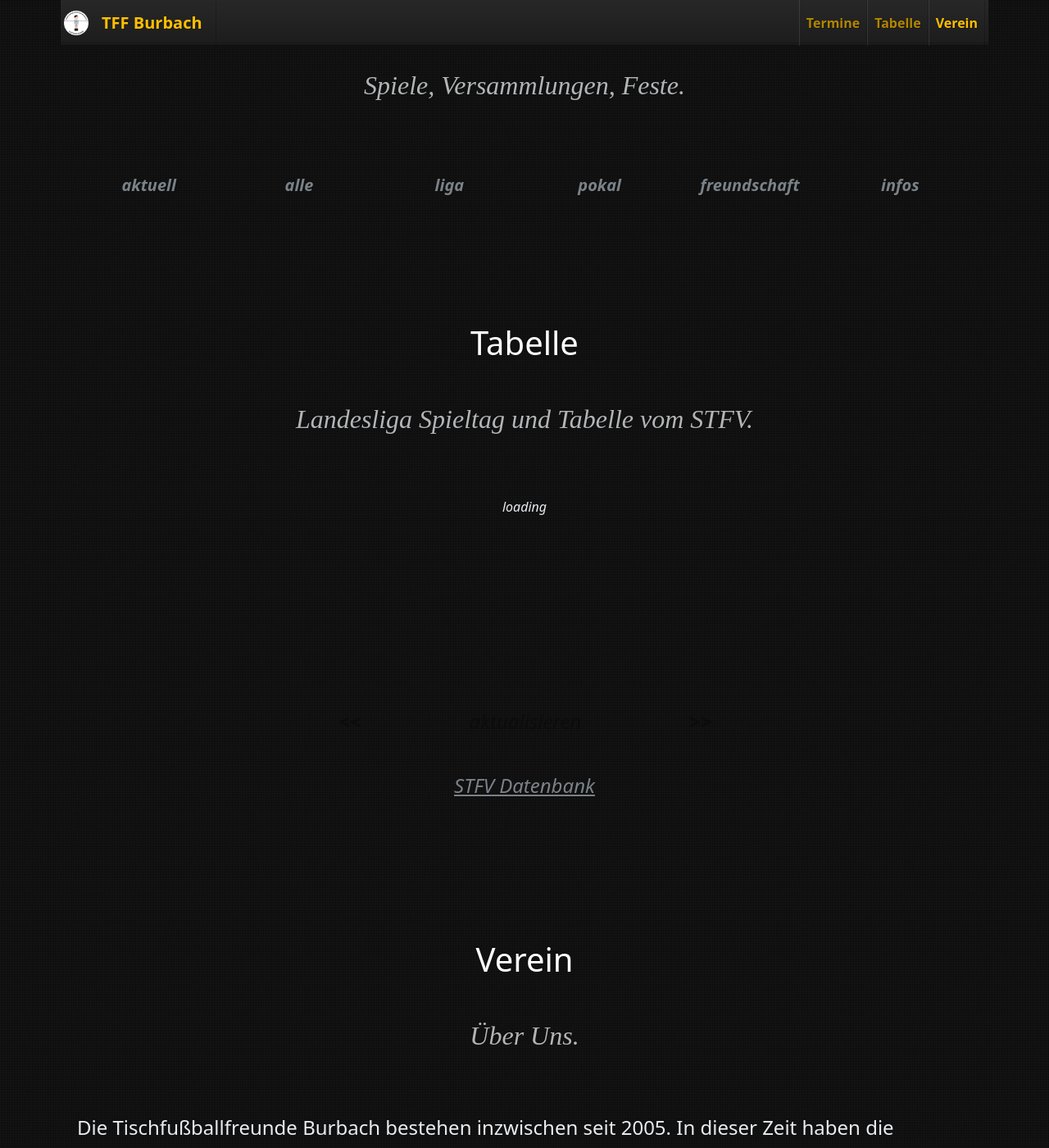
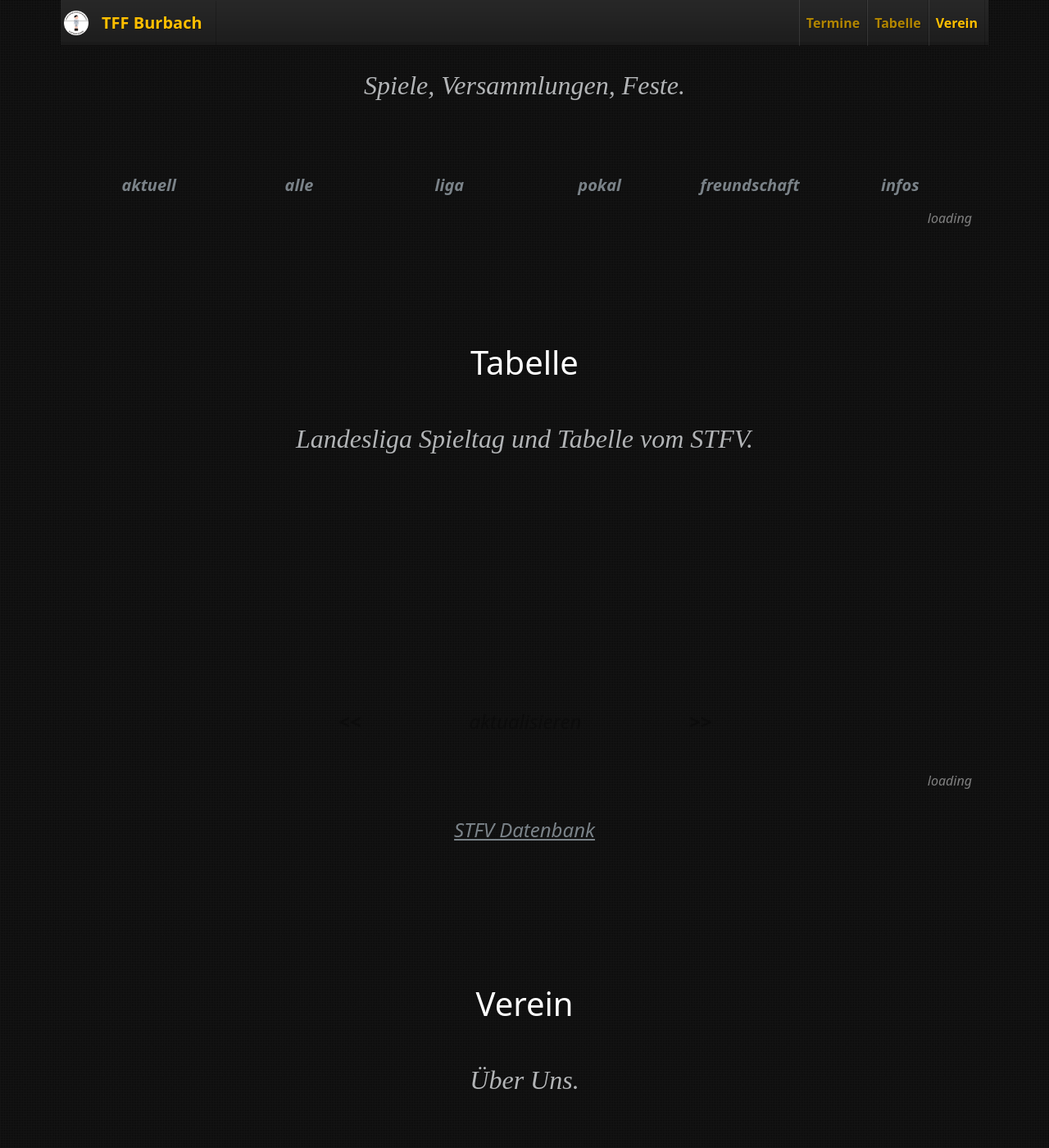
Before and after one commit to tff-burbach/tff-burbach.github.io, a Jekyll site: the page built from index.html, in a window 1280 px wide and 1400 px high, scrolled down 665 px. Shown: the whole window at 82% size. Built offline with Jekyll 4.4.1, drawn with Linux system fonts in a browser that asks for light colours; some web fonts are replaced.

Commit message:
add content date

```diff
--- a/_includes/events.html
+++ b/_includes/events.html
@@ -36,4 +36,5 @@
             </div>
         </div>
     </div>
+    <div id="status" class="status text-end">loading</div>
 </section>
--- a/_includes/table.html
+++ b/_includes/table.html
@@ -7,7 +7,6 @@
                     <h3 class="section-subheading text-muted">Landesliga Spieltag und Tabelle vom STFV.</h3>
                 </div>
             </div>
-            <div id="status" class="status text-center"><i>loading</i></div>
             <div class="row"></div>
             <div id="currentMatchDayGames" class="row d-none">
                 <h3 id="gamesTitle" class="gamesTitle text-center">Spieltag</h3>
@@ -71,8 +70,9 @@
                 <button id="refreshData" type="button" class="col text-center btn btn-link fs-4 inactive" onclick="tffTools.showTFFData()">aktualisieren</button>
                 <button id="nextGames" type="button" class="col text-start btn btn-link fs-4 fw-bold inactive" onclick="tffTools.showNextGames()">>></button>
             </div>
+            <div id="status" class="status text-end">loading</div>
             <div id="tableSTFVLink" class="row text-center">
                 <a class="fs-4" target="_blank" href="https://www.stfv.de/stfv/index.php">STFV Datenbank</a>
             </div>
-    </div>
+        </div>
     </section>
--- a/_sass/_tff.scss
+++ b/_sass/_tff.scss
@@ -961,6 +961,11 @@
   // color: $template-color-muted;
 }
 
+.status{
+  color: gray;
+  font-style: italic;
+}
+
 body {
   // background-color: #800404;
   background-image: $body-background-image;
--- a/js/tffTools.js
+++ b/js/tffTools.js
@@ -358,7 +358,6 @@
 		if (nextMatchDay) {
 			tffTools._buildMatchdayGames($contentTable.find('#nextMatchDayGames'), teamname, nextMatchDay, nextIndex);
 		}
-		$contentTable.find('#status').addClass('d-none');
 	},
 
 	_buildMatchdayGames($matchdayGames, teamname, matchday, matchdayIndex) {
@@ -483,6 +482,7 @@
 		tffTools._initializeSchedules();
 		tffData.initialized = true;
 		tffData.initializationTime = new Date();
+		$('.status').text(tffData.initializationTime.toLocaleDateString("de-de") + ", " + tffData.initializationTime.toLocaleTimeString("de-de"));
 		$('#refreshData').removeClass('inactive');
 		setTimeout(tffTools._initializeTffData, tffTools.cacheTimeMsec);
 	},
```
